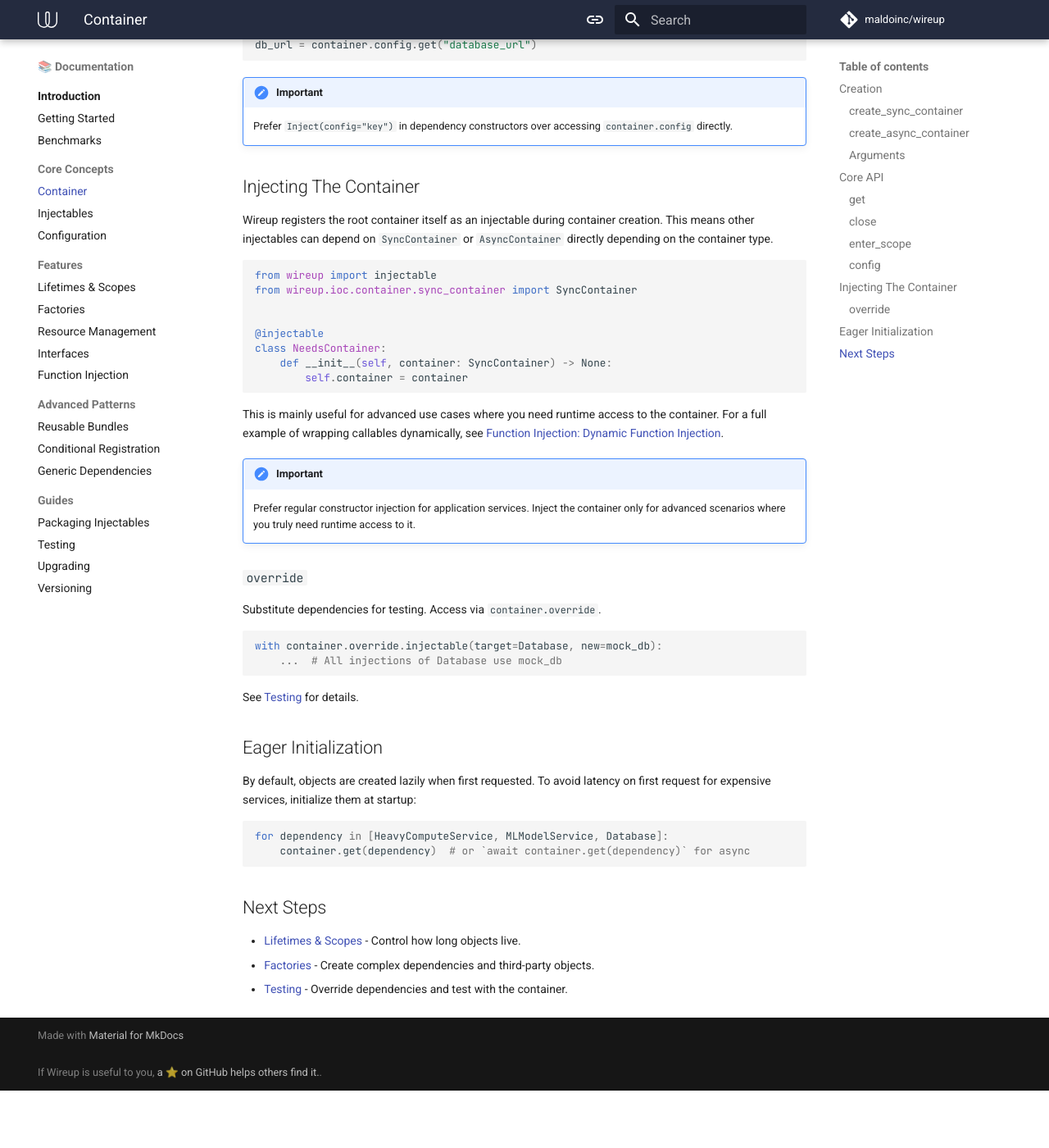
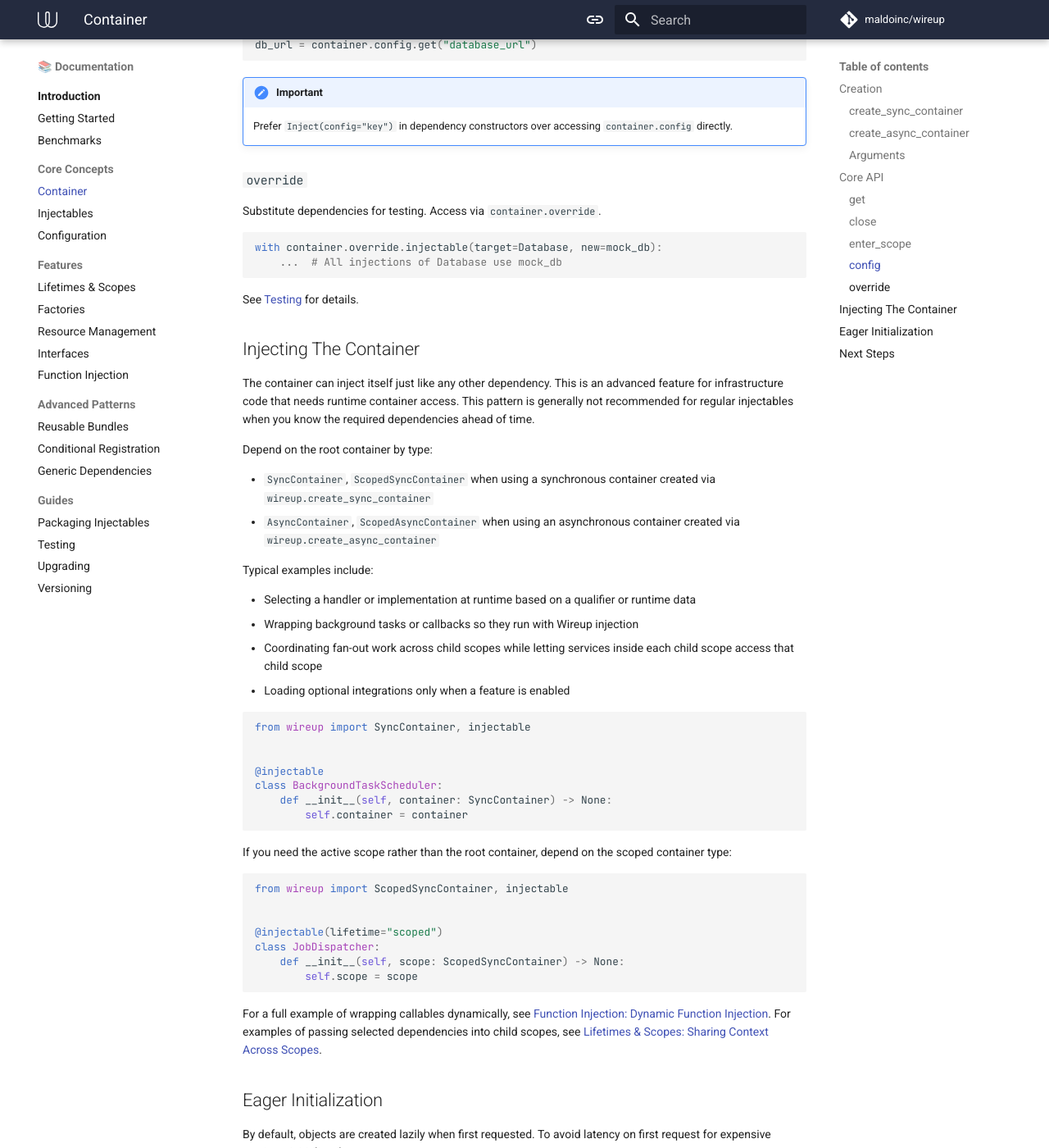
Before and after one commit to maldoinc/wireup, an MkDocs documentation site: the page built from docs/pages/container.md, in a window 1280 px wide and 1400 px high, scrolled down 2457 px. Shown: the whole window at 82% size. Built offline with MkDocs 1.6.1 and Material for MkDocs 9.7.7, drawn with Linux system fonts in a browser that asks for light colours; comment, search, counter and statistics services are not loaded; the version menu is left out; before the commit the page ends 3787 px from its top, so only the background shows below that.

Commit message:
Allow scoped container self injection. Fixes #115

````diff
--- a/docs/pages/container.md
+++ b/docs/pages/container.md
@@ -129,30 +129,6 @@ db_url = container.config.get("database_url")
 
     Prefer `Inject(config="key")` in dependency constructors over accessing `container.config` directly.
 
-## Injecting The Container
-
-Wireup registers the root container itself as an injectable during container creation. This means other injectables can
-depend on `SyncContainer` or `AsyncContainer` directly depending on the container type.
-
-```python
-from wireup import injectable
-from wireup.ioc.container.sync_container import SyncContainer
-
-
-@injectable
-class NeedsContainer:
-    def __init__(self, container: SyncContainer) -> None:
-        self.container = container
-```
-
-This is mainly useful for advanced use cases where you need runtime
-access to the container. For a full example of wrapping callables dynamically, see
-[Function Injection: Dynamic Function Injection](function_injection.md#dynamic-function-injection).
-
-!!! important
-
-    Prefer regular constructor injection for application services. Inject the container only for advanced scenarios
-    where you truly need runtime access to it.
 
 ### `override`
 
@@ -164,6 +140,51 @@ with container.override.injectable(target=Database, new=mock_db):
 ```
 
 See [Testing](testing.md) for details.
+
+
+## Injecting The Container
+
+The container can inject itself just like any other dependency. This is an advanced feature for infrastructure code that needs runtime container access. This pattern is generally not recommended for regular injectables when you know the required dependencies ahead of time.
+
+Depend on the root container by type:
+
+- `SyncContainer`, `ScopedSyncContainer` when using a synchronous container created via `wireup.create_sync_container`
+- `AsyncContainer`, `ScopedAsyncContainer` when using an asynchronous container created via `wireup.create_async_container`
+
+Typical examples include:
+
+- Selecting a handler or implementation at runtime based on a qualifier or runtime data
+- Wrapping background tasks or callbacks so they run with Wireup injection
+- Coordinating fan-out work across child scopes while letting services inside each child scope access that child scope
+- Loading optional integrations only when a feature is enabled
+
+```python
+from wireup import SyncContainer, injectable
+
+
+@injectable
+class BackgroundTaskScheduler:
+    def __init__(self, container: SyncContainer) -> None:
+        self.container = container
+```
+
+If you need the active scope rather than the root container, depend on the scoped container type:
+
+```python
+from wireup import ScopedSyncContainer, injectable
+
+
+@injectable(lifetime="scoped")
+class JobDispatcher:
+    def __init__(self, scope: ScopedSyncContainer) -> None:
+        self.scope = scope
+```
+
+For a full example of wrapping callables dynamically, see
+[Function Injection: Dynamic Function Injection](function_injection.md#dynamic-function-injection). For examples of
+passing selected dependencies into child scopes, see
+[Lifetimes & Scopes: Sharing Context Across Scopes](lifetimes_and_scopes.md#sharing-context-across-scopes).
+
 
 ## Eager Initialization
 
--- a/wireup/__init__.py
+++ b/wireup/__init__.py
@@ -7,8 +7,8 @@ from wireup.ioc.container import (
     create_async_container,
     create_sync_container,
 )
-from wireup.ioc.container.async_container import AsyncContainer
-from wireup.ioc.container.sync_container import SyncContainer
+from wireup.ioc.container.async_container import AsyncContainer, ScopedAsyncContainer
+from wireup.ioc.container.sync_container import ScopedSyncContainer, SyncContainer
 from wireup.ioc.types import InjectableOverride
 from wireup.ioc.types import InjectableOverride as ServiceOverride
 from wireup.util import qualified
@@ -18,6 +18,8 @@ __all__ = [
     "Inject",
     "InjectableOverride",
     "Injected",
+    "ScopedAsyncContainer",
+    "ScopedSyncContainer",
     "ServiceOverride",
     "SyncContainer",
     "abstract",
````
Also changed, not shown: docs/pages/lifetimes_and_scopes.md (+15 -0 lines), 5 other files.
